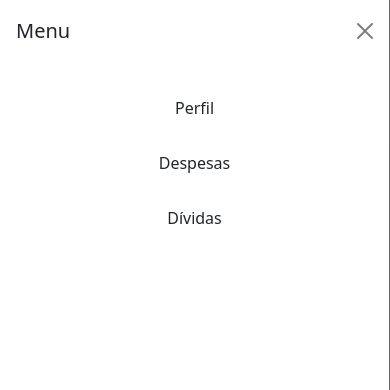
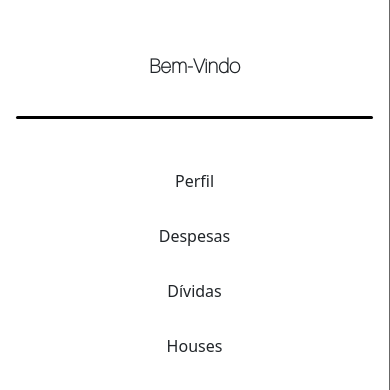
Before and after one commit to DroneN1456/HouseControll, a Next.js app in the folder frontend/: page /dashboard in a window 390 px wide. Both pictures are taken after a click on the button 37 px from the left and 41 px from the top of the page. Shown: the top 390 px of the page. Built offline with nearby package versions, Linux system fonts and the light colour scheme.

Commit message:
arrumando dividas e sidebar

```diff
--- a/frontend/src/app/dashboard/components/mobileSidebar.tsx
+++ b/frontend/src/app/dashboard/components/mobileSidebar.tsx
@@ -4,6 +4,8 @@ import { useEffect, useState } from "react"
 import { Offcanvas } from "react-bootstrap";
 import SidebarItem from "./sidebarItem";
 import { usePathname, useSearchParams } from "next/navigation";
+import localFont from 'next/font/local'
+const AileronLight = localFont({src: "../../font/Aileron-UltraLight.otf"})
 
 export default function MobileSidebar(){
     const [show, setShow] = useState(false);
@@ -20,13 +22,17 @@ export default function MobileSidebar(){
         <div className="d-block d-md-none">
         <button className="sidebarButton btn btn-primary" onClick={HandleShow}><i className="bi bi-list"></i></button>
         <Offcanvas show={show} onHide={() => setShow(false)}>
-            <Offcanvas.Header closeButton>
-                <Offcanvas.Title>Menu</Offcanvas.Title>
+            <Offcanvas.Header>
+                <Offcanvas.Title className="w-100"><div className={AileronLight.className + " sidebarHeader ml-auto"}>Bem-Vindo</div>
+        <div className="d-flex justify-content-center align-items-center">
+          <div className="sidebarHeaderLine col-12" />
+        </div></Offcanvas.Title>
             </Offcanvas.Header>
             <Offcanvas.Body>
               <SidebarItem title="Perfil" url="/profile"/>
               <SidebarItem title="Despesas" url="/expenses"/>
               <SidebarItem title="Dívidas" url="/owing" />
+              <SidebarItem title="Houses" url="/houses" />
             </Offcanvas.Body>
         </Offcanvas>
         </div>
--- a/frontend/src/app/dashboard/components/owing/owingModal.tsx
+++ b/frontend/src/app/dashboard/components/owing/owingModal.tsx
@@ -65,7 +65,7 @@ export default function OwingModal({owing, PaymentCallback}: {owing: any, Paymen
                 </Modal.Footer>
                 </Form>
             </Modal>
-            <td className="owingRowData">{owing.Status == 0 && <button className="btn owingRowPay" onClick={HandleShow}><i className="bi bi-wallet2"></i></button>}</td>
+            <td className="owingRowData">{(owing.Status == 0 && owing.IsDebtor) && <button className="btn owingRowPay" onClick={HandleShow}><i className="bi bi-wallet2"></i></button>}</td>
         </>
     )
 }
```
Also changed, not shown: 2 other files (tests, documents, lock files or other folders).
